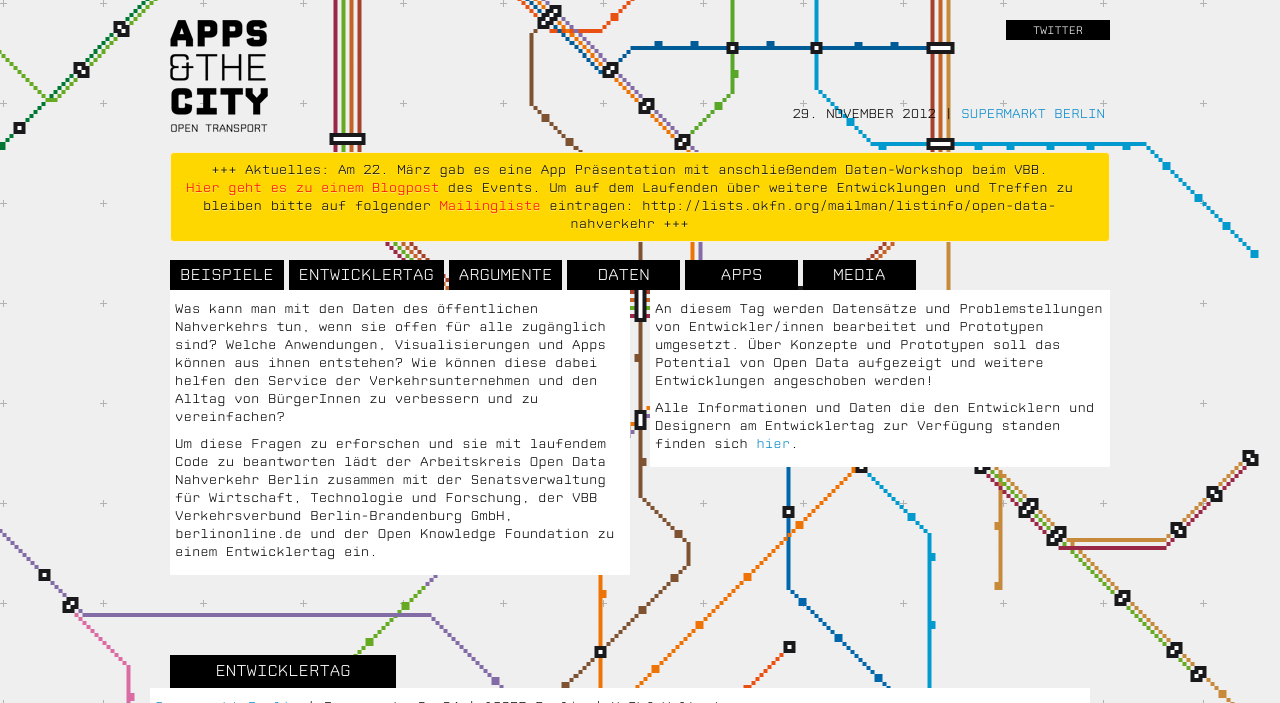
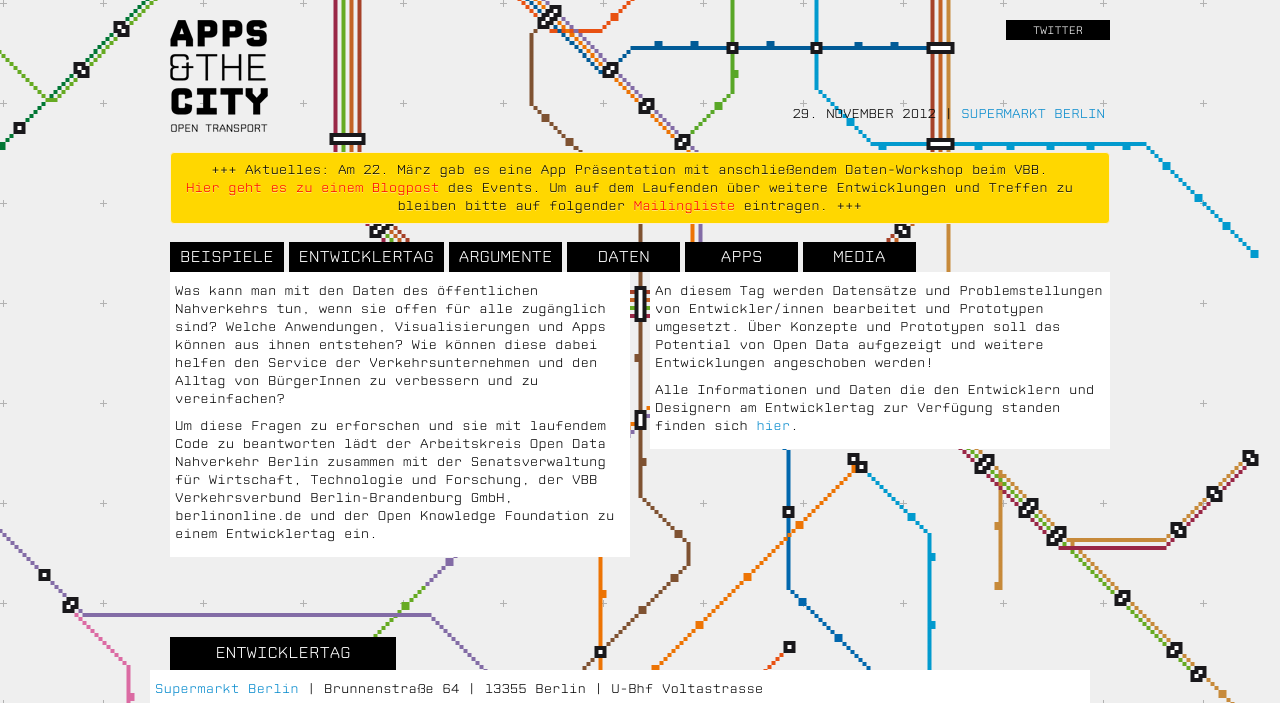
Before and after one commit to okfde/berlin.appsandthecity, a Jekyll site: the page built from index.html, in a window 1280 px wide and 900 px high, cut to the strip 0-703 px from the top of the window. Built offline with Jekyll 4.4.1, drawn with Linux system fonts in a browser that asks for light colours; nearby versions of some CDN libraries; Markdown is read by kramdown in place of the engine named in the settings.

Commit message:
alert text changes

```diff
--- a/_layouts/default.html
+++ b/_layouts/default.html
@@ -94,7 +94,7 @@ function initialize() {
       <div class="alert" style="text-align:center; background-color: rgb(255, 215, 0); color: black;">
         +++ Aktuelles: Am 22. März gab es eine App Präsentation mit anschließendem Daten-Workshop beim VBB.<br>
          <a style="color: red;" href="http://okfn.de/2013/04/apps-and-the-city-prasentation-daten-workshop/">Hier geht es zu einem Blogpost</a> des Events. Um auf dem Laufenden über weitere Entwicklungen und Treffen zu bleiben bitte auf folgender
-         <a style="color: red;" href="http://lists.okfn.org/mailman/listinfo/open-data-nahverkehr">Mailingliste</a> eintragen: http://lists.okfn.org/mailman/listinfo/open-data-nahverkehr +++</a>
+         <a style="color: red;" href="http://lists.okfn.org/mailman/listinfo/open-data-nahverkehr">Mailingliste</a> eintragen. +++
       </div>
     </div>
 
```
